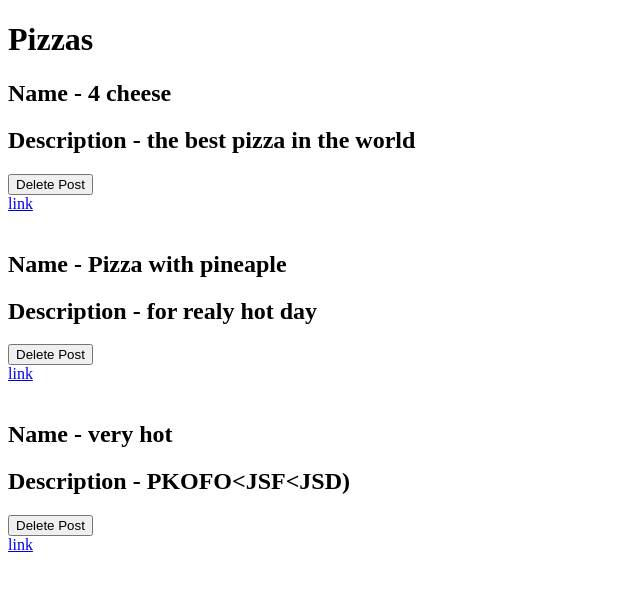
After one commit to oniqq1/PizzaWeather, a Flask app: page /pizzas/ in a window 1280 px wide. The commit adds this page. Shown: the top 591 px of the page, without its empty margins (0-640 px from the left). Run offline with Flask 3, Linux system fonts and the light colour scheme; data comes from the database, SQL or seed files in the repository; both versions use the stored data as it was after the commit.

Commit message:
add new function

```diff
--- a/app.py
+++ b/app.py
@@ -1,5 +1,5 @@
 import requests
-from flask import Flask, render_template
+from flask import Flask, render_template ,redirect , url_for ,request ,flash
 import sqlite3
 
 app = Flask(__name__)
@@ -37,8 +37,8 @@ def create_connect_bd():
 
 
 @app.get('/')
-def index():
-    return render_template("index.html")
+def main():
+    return render_template("main.html")
 
 
 def get_weather() -> int:
@@ -50,7 +50,7 @@ def get_weather() -> int:
     return (int(info_temp) - 273)
 
 
-def get_pizza() -> dict:
+def get_pizza():
     data_pizza = {}
 
     sql_conection = sqlite3.connect('pizza.db')
@@ -69,6 +69,80 @@ def get_pizza() -> dict:
     print(data_pizza.get("pizzas"))
     return data_pizza
 
+
+@app.get("/pizzas/")
+def get_pizzas():
+    pizzas = get_pizza().get("pizzas")
+    return render_template("pizzas.html",pizzas=pizzas)
+
+
+@app.get("/add/")
+def add_pizza():
+    return render_template("add.html")
+
+@app.post('/add/')
+def add_post_pizza():
+    print('add')
+
+    name = request.form["name"]
+    description = request.form["description"]
+    connection = sqlite3.connect('pizza.db')
+
+    if not name or not description:
+        flash("Title or Content are not exist")
+        return render_template("add.html")
+
+    connection.execute("INSERT INTO pizzas"
+                       "(name,description)"
+                       "VALUES"
+                       "(?,?)", (name, description,))
+    connection.commit()
+    connection.close()
+    return redirect(url_for("main"))
+@app.get("/<int:id>/edit")
+def get_edit(id):
+    pizza = get_pizza_po_id(id)
+    return render_template("edit.html",pizza=pizza)
+@app.post('/<int:id>/edit/')
+def edit_pizza(id):
+    print('fafsfs')
+    pizza = get_pizza_po_id(id)
+    name = request.form["name"]
+    description = request.form["description"]
+    connection = sqlite3.connect('pizza.db')
+
+    if not name or not description:
+        flash("Title or Content are not exist")
+        return render_template("edit.html",pizza=pizza)
+
+    connection.execute("UPDATE pizzas SET name = ? , description = ? WHERE id = ?", (name, description,id,))
+    connection.commit()
+    connection.close()
+    return redirect(url_for("main"))
+
+
+
+
+@app.get("/pizzas/<int:id>/")
+def get_pizza_id(id):
+    pizza = get_pizza_po_id(id)
+    return render_template("pizza.html",pizza=pizza)
+
+def get_pizza_po_id(id):
+    conection = sqlite3.connect('pizza.db')
+    pizza = conection.execute("SELECT * FROM pizzas WHERE id=?", (id,)).fetchone()
+    conection.close()
+
+    return pizza
+
+
+@app.post("/<int:id>/delete/")
+def delete_pizza(id):
+    conection = sqlite3.connect('pizza.db')
+    conection.execute("DELETE FROM pizzas WHERE id=?", (id,))
+    conection.commit()
+    conection.close()
+    return redirect(url_for("main"))
 
 @app.get('/weather')
 def weather_pizza():
--- a/static/style.css
+++ b/static/style.css
@@ -1,29 +1,31 @@
-* {
-    margin: 0;
-    padding: 0;
+.flashes {
+   background-image: linear-gradient(#ff008c,#ff4747);
+   width: 300px;
+   padding: 1%;
+   text-align: center;
+   font-family: sans-serif;
+   animation: move_anim 300ms steps(100, end);
 }
 
-body {
-    font-size: 20px;
-    background-image: linear-gradient(270deg, #2376ae 0%, #c16ecf 100%);
-    padding: 50px;
-    font-family: sans-serif;
+.flashes::before {
+   content: "Ouch! ";
+   font-weight: bold;
+
 }
 
-h1 {
-    color: white;
-    text-align: center;
+.flashes::after {
+   content: " 🤒";
 }
 
-h2 {
-    color: white;
-    text-align: center;
+.flashes:hover{
+   background-image: linear-gradient(#fb004f,#fd4d4d);
 }
 
-h1::before {
-    content: "Welcome to FlaskBlog";
-}
-
-h1:hover::before {
-    content: "Good luck with your studies";
-}
+@keyframes move_anim {
+   from {
+     width: 0ch;
+   }
+   to {
+     width: 300px;
+   }
+ }
--- /dev/null
+++ b/templates/pizzas.html
@@ -0,0 +1,24 @@
+<!DOCTYPE html>
+<html lang="en">
+<head>
+    <meta charset="UTF-8">
+    <title>Pizzas</title>
+    <link rel="stylesheet" href="{{ url_for('static', filename='style.css') }}">
+</head>
+<body>
+
+<h1>Pizzas </h1>
+{% for pizza in pizzas %}
+    <h2> Name - {{ pizza[1] }}</h2>
+    <h2> Description - {{pizza[2]}}</h2>
+    <form action="{{url_for('delete_pizza', id=pizza[0]) }}" method="post">
+  <input type="submit" value="Delete Post"
+                    class="btn btn-danger btn-sm"
+                    onclick="return confirm('Are you sure?')">
+</form>
+<a href="{{url_for('get_pizza_id', id=pizza[0]) }}">link</a>
+<br>
+<br>
+{% endfor %}
+</body>
+</html>
--- a/templates/weather.html
+++ b/templates/weather.html
@@ -3,7 +3,7 @@
 <head>
     <meta charset="UTF-8">
     <title>Weather</title>
-    <link rel="stylesheet" href="{{ url_for('static', filename='style.css') }}">
+    <link rel="stylesheet" href="{{ url_for('static', filename= 'style.css') }}">
 </head>
 <body>
 
```
Also changed, not shown: templates/add.html (added, +23 -0 lines), templates/base.html (added, +43 -0 lines), templates/edit.html (added, +23 -0 lines), templates/index.html (deleted, +0 -12 lines), templates/main.html (added, +12 -0 lines), templates/pizza.html (added, +16 -0 lines), pizza.db.
